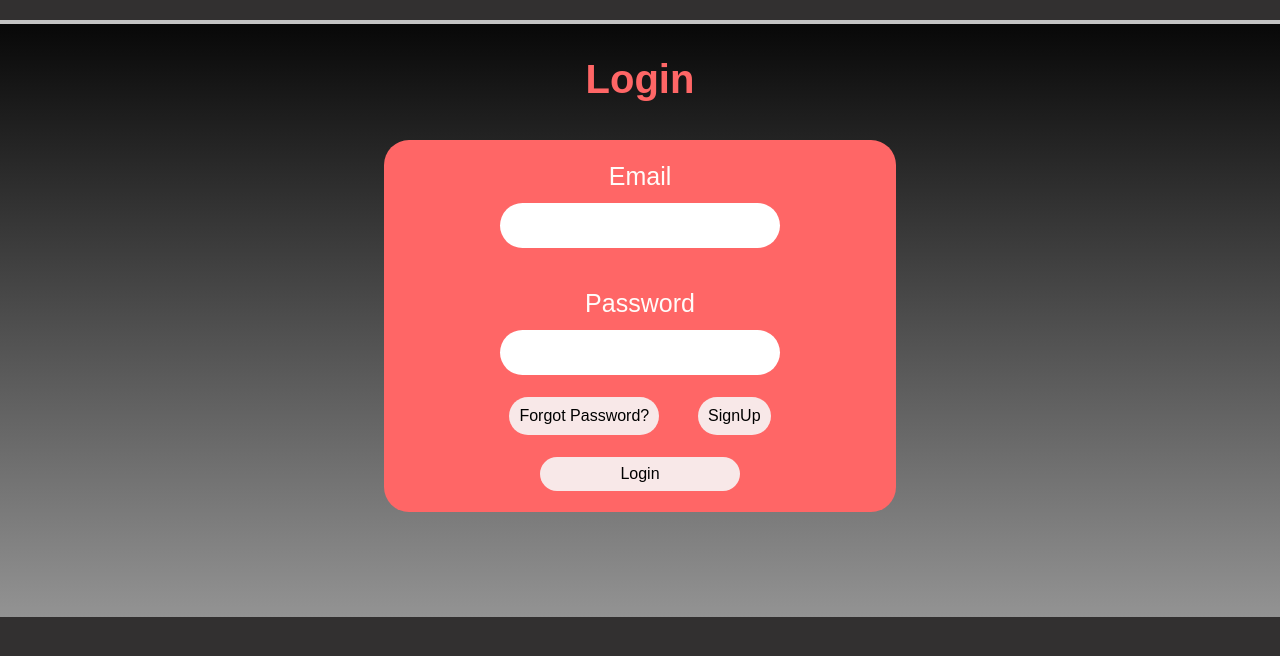
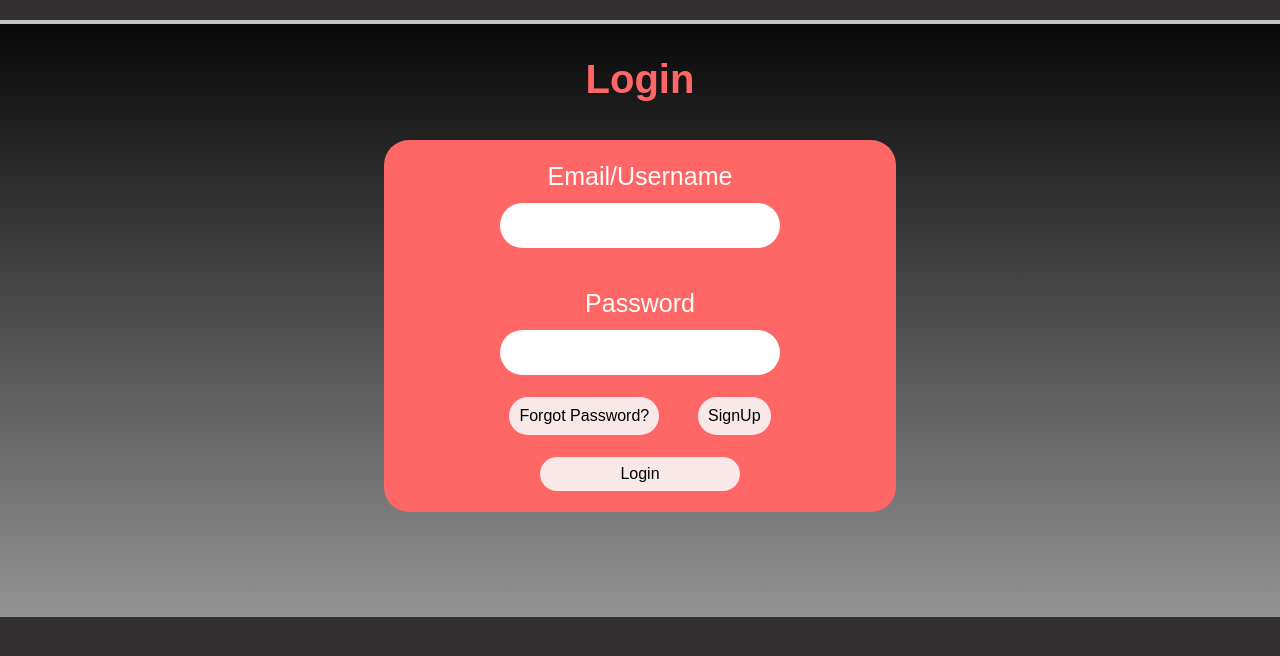
Before and after one commit to Piyush-Rajendra/Get-the-Show, a React (Create React App) app: page / in a window 1280 px wide. Shown: the top 656 px of the page. Built offline with nearby package versions, Linux system fonts and the light colour scheme.

Commit message:
Fix login

```diff
--- a/package.json
+++ b/package.json
@@ -3,6 +3,8 @@
   "version": "0.1.0",
   "private": true,
   "dependencies": {
+    "@babel/core": "^7.23.9",
+    "@babel/preset-env": "^7.23.9",
     "@testing-library/jest-dom": "^5.17.0",
     "@testing-library/react": "^13.4.0",
     "@testing-library/user-event": "^13.5.0",
--- a/src/components/LoginRegister/Forgot.js
+++ b/src/components/LoginRegister/Forgot.js
@@ -2,7 +2,6 @@ import React from "react";
 import './../css/LoginRegister/Register.css';
 import {useState } from 'react';
 
-//import UserContext from "./context/UserContext";
 
 const Forgot = () => {
   const [displayText, setDisplayText] = useState(
--- a/src/components/LoginRegister/Login.js
+++ b/src/components/LoginRegister/Login.js
@@ -6,7 +6,7 @@ import axios from "axios";
 
 const Login = () => {
     const [formData, setFormData] = useState({
-      email: '',
+      usernameOrEmail: '',
       password: '',
     });
 
@@ -22,20 +22,32 @@ const Login = () => {
       });
     };
 
+   const handleSubmit = async (e) => {
+    e.preventDefault();
+    try {
+      const response = await axios.post('http://localhost:3000/signin', formData);
+      const token = response.data.token;
+      localStorage.setItem('token', token);
+      navigate("/confirmationPage");
+    } catch (error) {
+      console.error('Login failed', error);
+    }
+  };
+
     return (
     <div class = "background">
           <hr></hr>
           <h2 class="register">Login</h2>
         <div className="center">
         <div class="formcontainer">
-          <form className ="forms">
+          <form className ="forms" onSubmit={handleSubmit}>
             <label class="forms-label">
-              Email
+              Email/Username
             </label>
               <input class="forms-input"
-                type="email"
-                name="email"
-                value={formData.email}
+                type="text"
+                name="usernameOrEmail"
+                value={formData.usernameOrEmail}
                 onChange={handleChange}
                 required
               />
```
Also changed, not shown: src/components/css/LoginRegister/Forgot.css (deleted), 1 other file (tests, documents, lock files or other folders).
